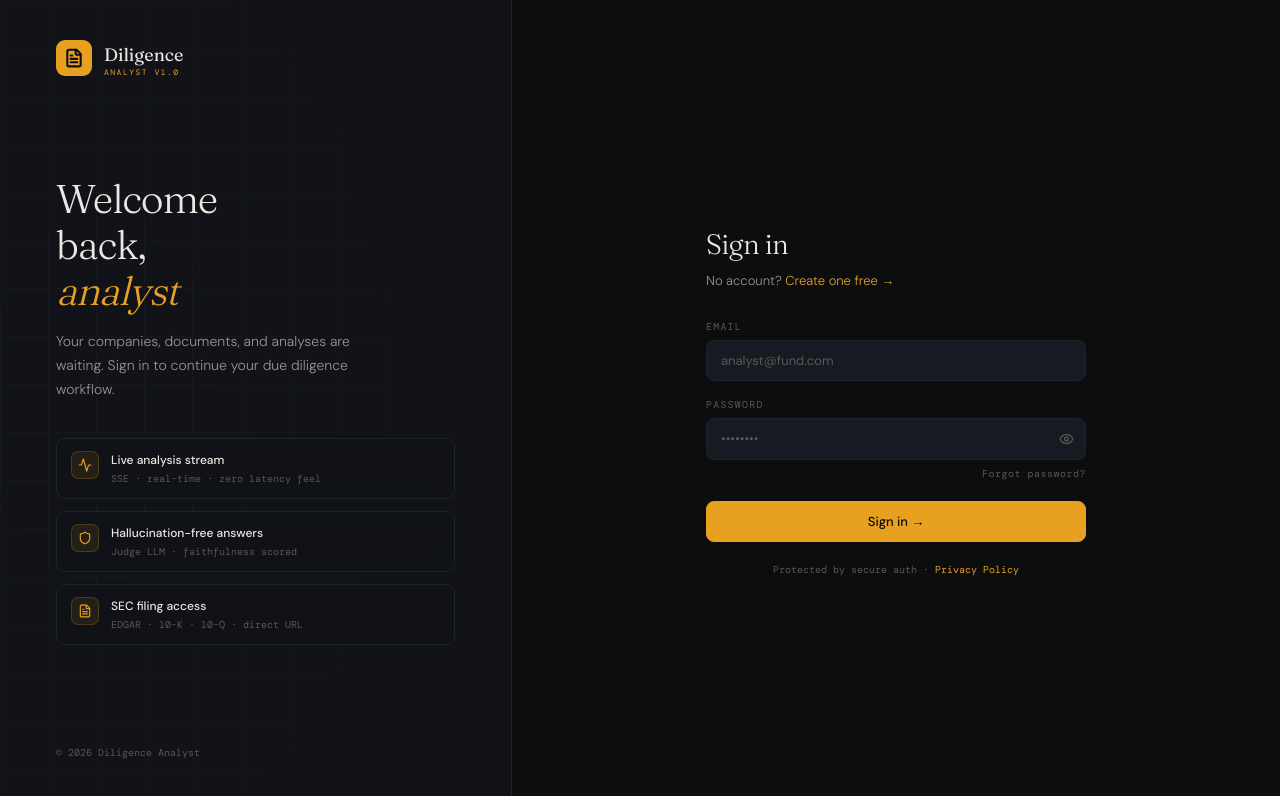
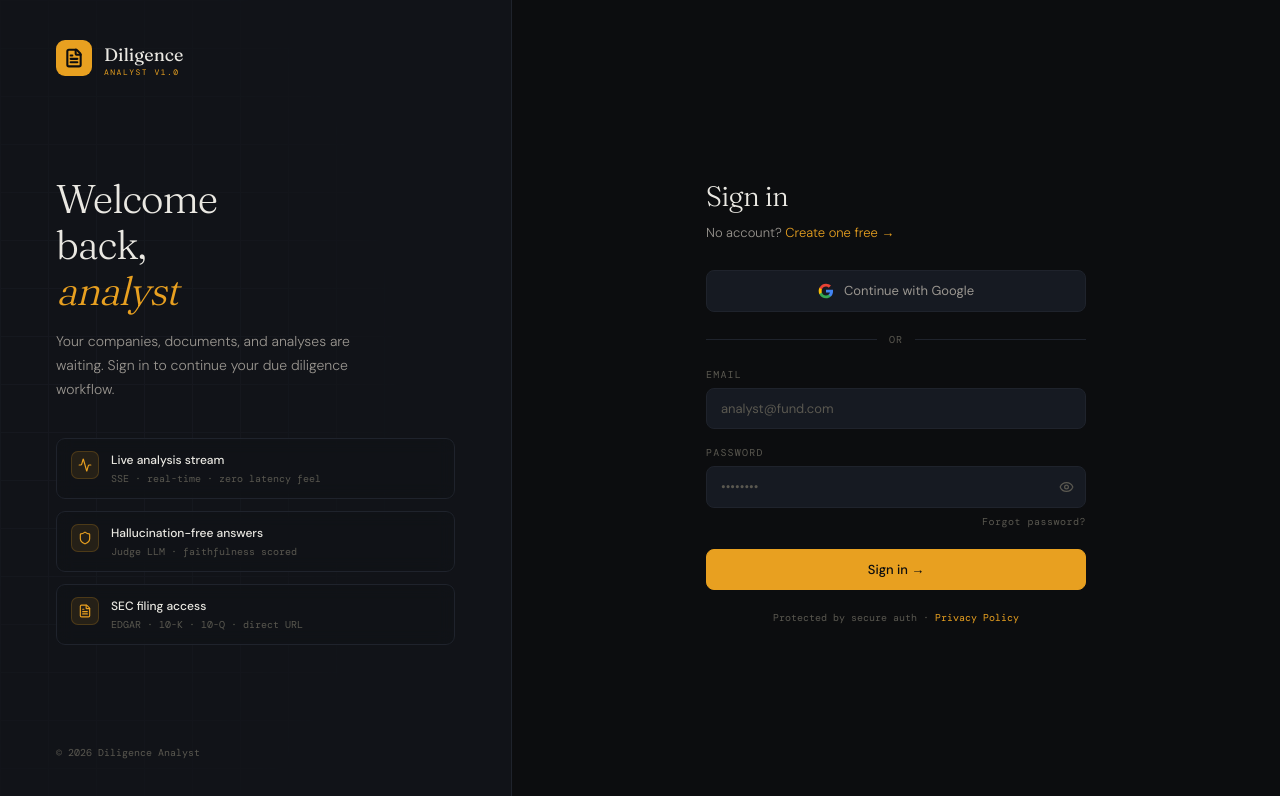
Before and after one commit to Bishtrahulsingh/duediligencefrontend, a Next.js app: page /login in a window 1280 px wide. Shown: the top 796 px of the page. Built offline with nearby package versions, Linux system fonts and the light colour scheme; no server answers; a web font is replaced by a local one.

Commit message:
login using google

```diff
--- a/app/login/page.tsx
+++ b/app/login/page.tsx
@@ -6,8 +6,9 @@ import { useRouter } from 'next/navigation'
 import { Activity, Shield, FileText } from 'lucide-react'
 import AuthLayout from '@/app/components/auth/AuthLayout'
 import { Button } from '@/app/components/ui/Button'
- import { persistEmail } from '@/app/lib/useAdmin'
+import { persistEmail } from '@/app/lib/useAdmin'
 import { Input } from '@/app/components/ui/Input'
+import { createClient } from '@/app/lib/supabase'
 
 const features = [
   {
@@ -27,6 +28,17 @@ const features = [
   },
 ]
 
+function GoogleIcon() {
+  return (
+    <svg width="16" height="16" viewBox="0 0 24 24">
+      <path fill="#4285F4" d="M22.56 12.25c0-.78-.07-1.53-.2-2.25H12v4.26h5.92c-.26 1.37-1.04 2.53-2.21 3.31v2.77h3.57c2.08-1.92 3.28-4.74 3.28-8.09z"/>
+      <path fill="#34A853" d="M12 23c2.97 0 5.46-.98 7.28-2.66l-3.57-2.77c-.98.66-2.23 1.06-3.71 1.06-2.86 0-5.29-1.93-6.16-4.53H2.18v2.84C3.99 20.53 7.7 23 12 23z"/>
+      <path fill="#FBBC05" d="M5.84 14.09c-.22-.66-.35-1.36-.35-2.09s.13-1.43.35-2.09V7.07H2.18C1.43 8.55 1 10.22 1 12s.43 3.45 1.18 4.93l2.85-2.22.81-.62z"/>
+      <path fill="#EA4335" d="M12 5.38c1.62 0 3.06.56 4.21 1.64l3.15-3.15C17.45 2.09 14.97 1 12 1 7.7 1 3.99 3.47 2.18 7.07l3.66 2.84c.87-2.6 3.3-4.53 6.16-4.53z"/>
+    </svg>
+  )
+}
+
 export default function LoginPage() {
   const base_url = process.env.NEXT_PUBLIC_BACKEND_URL
   const router = useRouter()
@@ -34,6 +46,16 @@ export default function LoginPage() {
   const [password, setPassword] = useState('')
   const [loading, setLoading] = useState(false)
   const [error, setError] = useState('')
+
+  async function handleGoogleLogin() {
+    const supabase = createClient()
+    await supabase.auth.signInWithOAuth({
+      provider: 'google',
+      options: {
+        redirectTo: `${window.location.origin}/auth/callback`,
+      },
+    })
+  }
 
   async function handleSubmit(e: FormEvent) {
     e.preventDefault()
@@ -54,6 +76,9 @@ export default function LoginPage() {
       }
 
       persistEmail(email)
+      // router.refresh() forces Next.js middleware to re-read the new
+      // access_token cookie before navigating, fixing the redirect issue.
+      router.refresh()
       router.push('/dashboard')
     } catch {
       setError('Network error — is the API running?')
@@ -83,10 +108,29 @@ export default function LoginPage() {
         </p>
       </div>
 
+      {/* Google */}
+      <div className="animate-fade-up delay-1 opacity-0 mb-5">
+        <button
+          type="button"
+          onClick={handleGoogleLogin}
+          className="flex items-center justify-center gap-2.5 w-full py-2.5 px-4 text-[13px] text-dl-text2 bg-dl-surface2 border border-dl-border rounded-lg hover:border-dl-border2 hover:text-dl-text transition-all"
+        >
+          <GoogleIcon />
+          Continue with Google
+        </button>
+      </div>
+
+      {/* Divider */}
+      <div className="animate-fade-up delay-1 opacity-0 flex items-center gap-3 mb-5 font-mono text-[10px] text-dl-text3 tracking-[1px] uppercase">
+        <div className="flex-1 h-px bg-dl-border" />
+        or
+        <div className="flex-1 h-px bg-dl-border" />
+      </div>
+
       {/* Form */}
       <form
         onSubmit={handleSubmit}
-        className="animate-fade-up delay-1 opacity-0 flex flex-col gap-4"
+        className="animate-fade-up delay-2 opacity-0 flex flex-col gap-4"
       >
         <Input
           label="Email"
--- a/app/signup/page.tsx
+++ b/app/signup/page.tsx
@@ -7,6 +7,7 @@ import { Check, Lock, Clock } from 'lucide-react'
 import AuthLayout from '@/app/components/auth/AuthLayout'
 import { Button }  from '@/app/components/ui/Button'
 import { Input }   from '@/app/components/ui/Input'
+import { createClient } from '@/app/lib/supabase'
 
 const features = [
   {
@@ -72,6 +73,16 @@ export default function SignupPage() {
   const base_url = process.env.NEXT_PUBLIC_BACKEND_URL
   const router = useRouter()
   const [email,    setEmail]    = useState('')
+
+  async function handleGoogleLogin() {
+    const supabase = createClient()
+    await supabase.auth.signInWithOAuth({
+      provider: 'google',
+      options: {
+        redirectTo: `${window.location.origin}/auth/callback`,
+      },
+    })
+  }
   const [password, setPassword] = useState('')
   const [confirm,  setConfirm]  = useState('')
   const [loading,  setLoading]  = useState(false)
@@ -134,7 +145,10 @@ export default function SignupPage() {
 
       {/* Google */}
       <div className="animate-fade-up delay-1 opacity-0 mb-5">
-        <button className="flex items-center justify-center gap-2.5 w-full py-2.5 px-4 text-[13px] text-dl-text2 bg-dl-surface2 border border-dl-border rounded-lg hover:border-dl-border2 hover:text-dl-text transition-all">
+        <button
+          type="button"
+          onClick={handleGoogleLogin}
+          className="flex items-center justify-center gap-2.5 w-full py-2.5 px-4 text-[13px] text-dl-text2 bg-dl-surface2 border border-dl-border rounded-lg hover:border-dl-border2 hover:text-dl-text transition-all">
           <GoogleIcon />
           Continue with Google
         </button>
```
